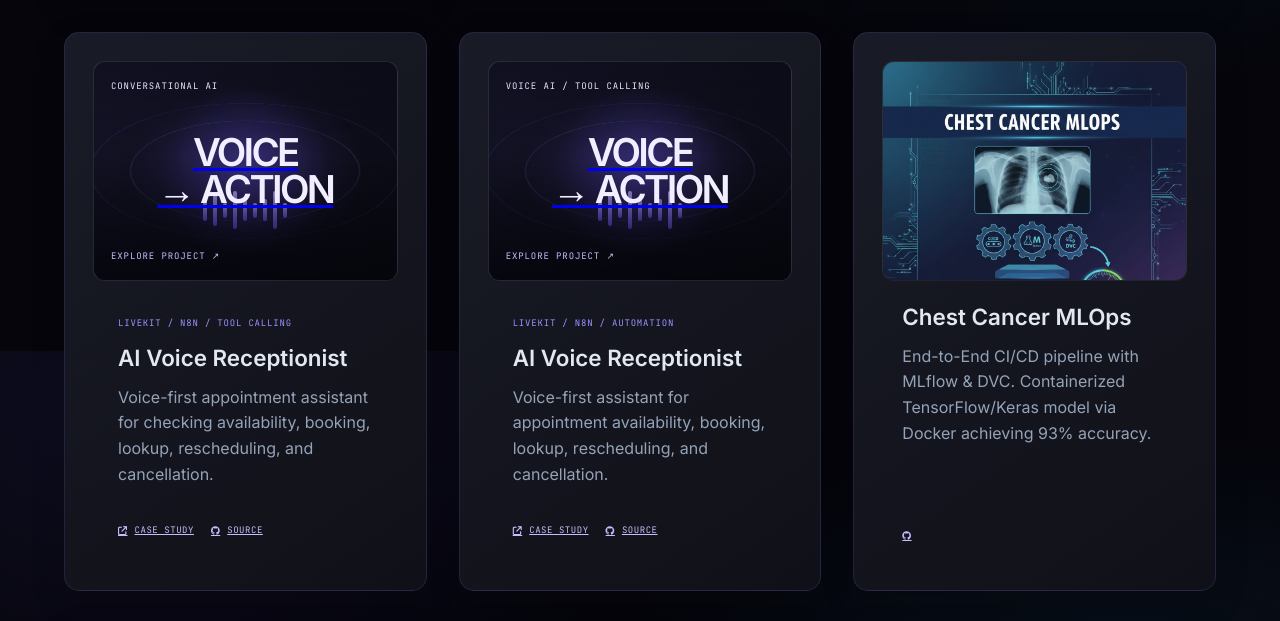
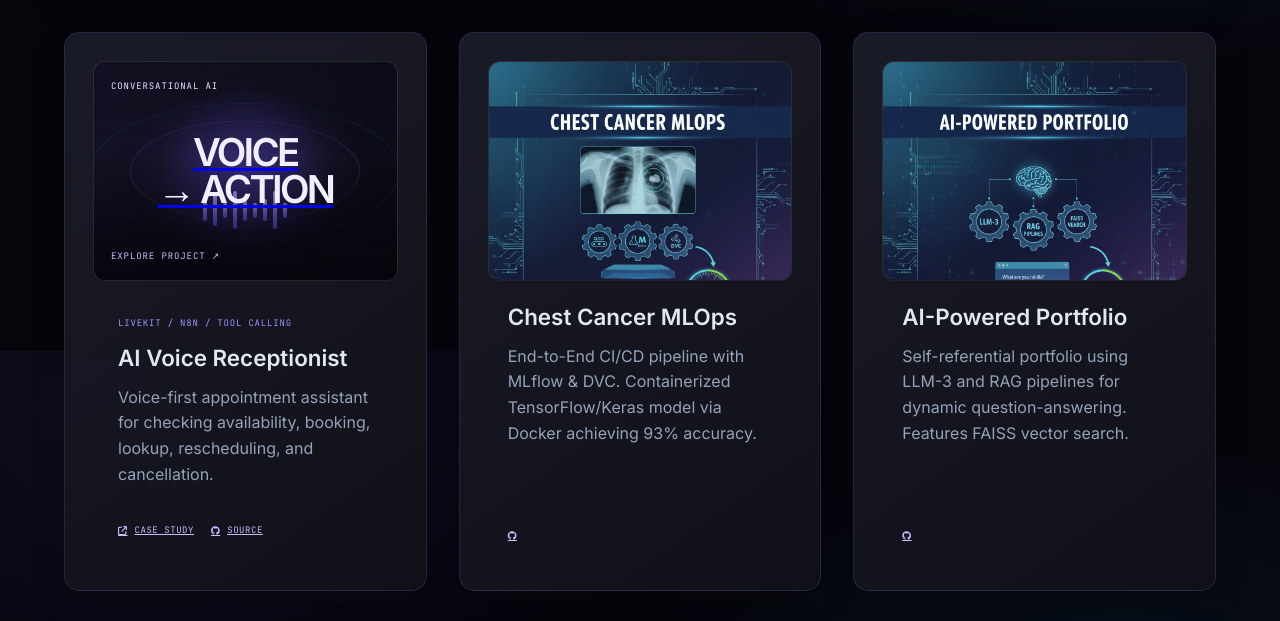
Before and after one commit to AlyyanAhmed21/portfolio, a website: page index.html in a window 1280 px wide. Shown: the part 4449-5070 px from the top of the page. Drawn offline with nearby package versions, Linux system fonts and the light colour scheme; no server answers.

Commit message:
fixeddemo

```diff
--- a/index.html
+++ b/index.html
@@ -326,23 +326,6 @@
                     </div>
                 </article>
 
-                <!-- Additional featured AI agent project -->
-                <article class="project-card" data-aos="fade-up" data-aos-delay="180">
-                    <a class="project-thumb project-thumb-image voice-thumb" href="ai-voice-receptionist.html" aria-label="Explore AI Voice Receptionist project page">
-                        <div class="voice-card-visual" aria-hidden="true"><span class="voice-orbit orbit-one"></span><span class="voice-orbit orbit-two"></span><div class="voice-wave"><i></i><i></i><i></i><i></i><i></i><i></i><i></i><i></i><i></i></div><b>VOICE<br>→ ACTION</b></div>
-                        <span class="thumb-overlay"><span>VOICE AI / TOOL CALLING</span><b>EXPLORE PROJECT ↗</b></span>
-                    </a>
-                    <div class="project-card-copy">
-                        <div class="project-card-kicker">LIVEKIT / N8N / AUTOMATION</div>
-                        <h3>AI Voice Receptionist</h3>
-                        <p>Voice-first assistant for appointment availability, booking, lookup, rescheduling, and cancellation.</p>
-                        <div class="project-links">
-                            <a href="ai-voice-receptionist.html" aria-label="Open AI Voice Receptionist showcase"><i class="fas fa-arrow-up-right-from-square"></i> <span>CASE STUDY</span></a>
-                            <a href="https://github.com/AlyyanAhmed21/AI-Voice-Receptionist" target="_blank" rel="noopener noreferrer" aria-label="AI Voice Receptionist source code"><i class="fab fa-github"></i> <span>SOURCE</span></a>
-                        </div>
-                    </div>
-                </article>
-
                 <!-- Project 1 -->
                 <div class="project-card" data-aos="fade-up">
                     <a class="project-thumb" href="https://github.com/AlyyanAhmed21/End-to-End-Chest-Cancer-Classification-using-MLflow-and-DVC" target="_blank" rel="noopener noreferrer" aria-label="Open Chest Cancer MLOps on GitHub">
```
Also changed, not shown: README-FIXES.md (added), vercel.json.
